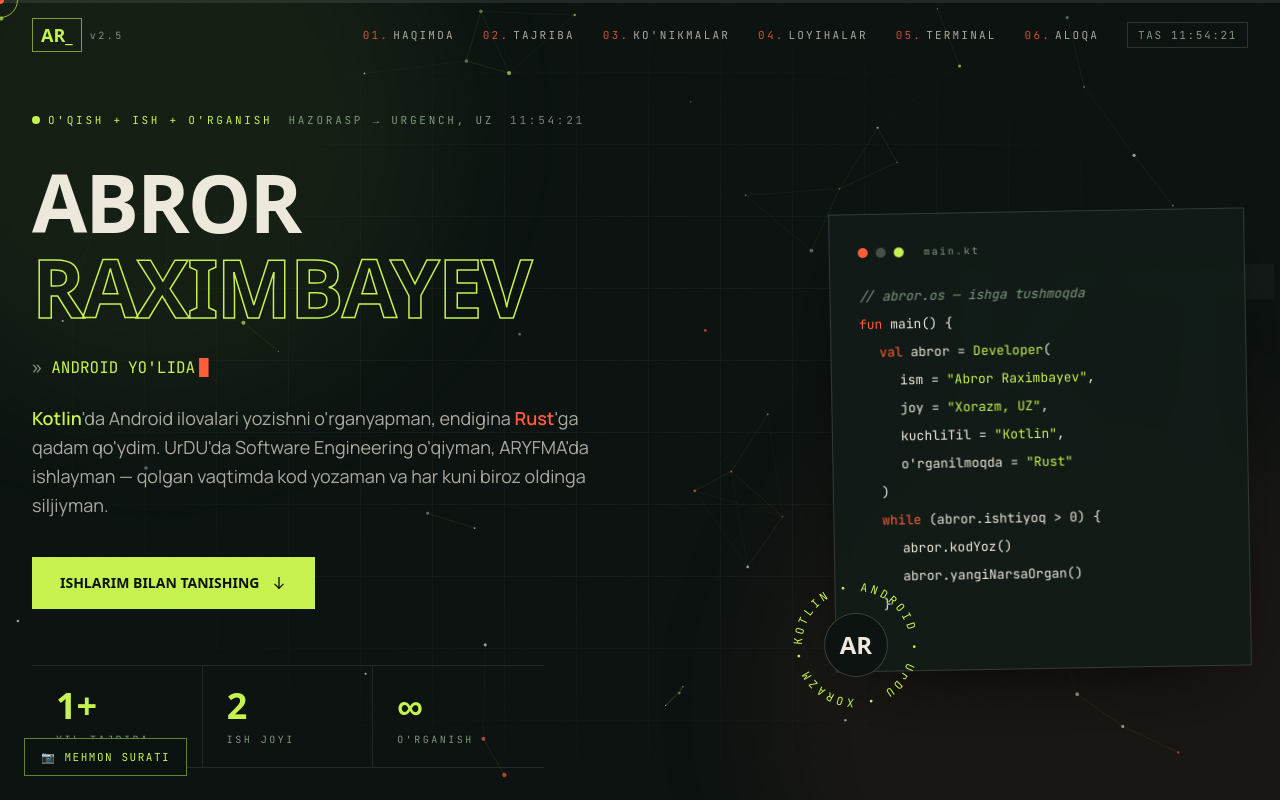
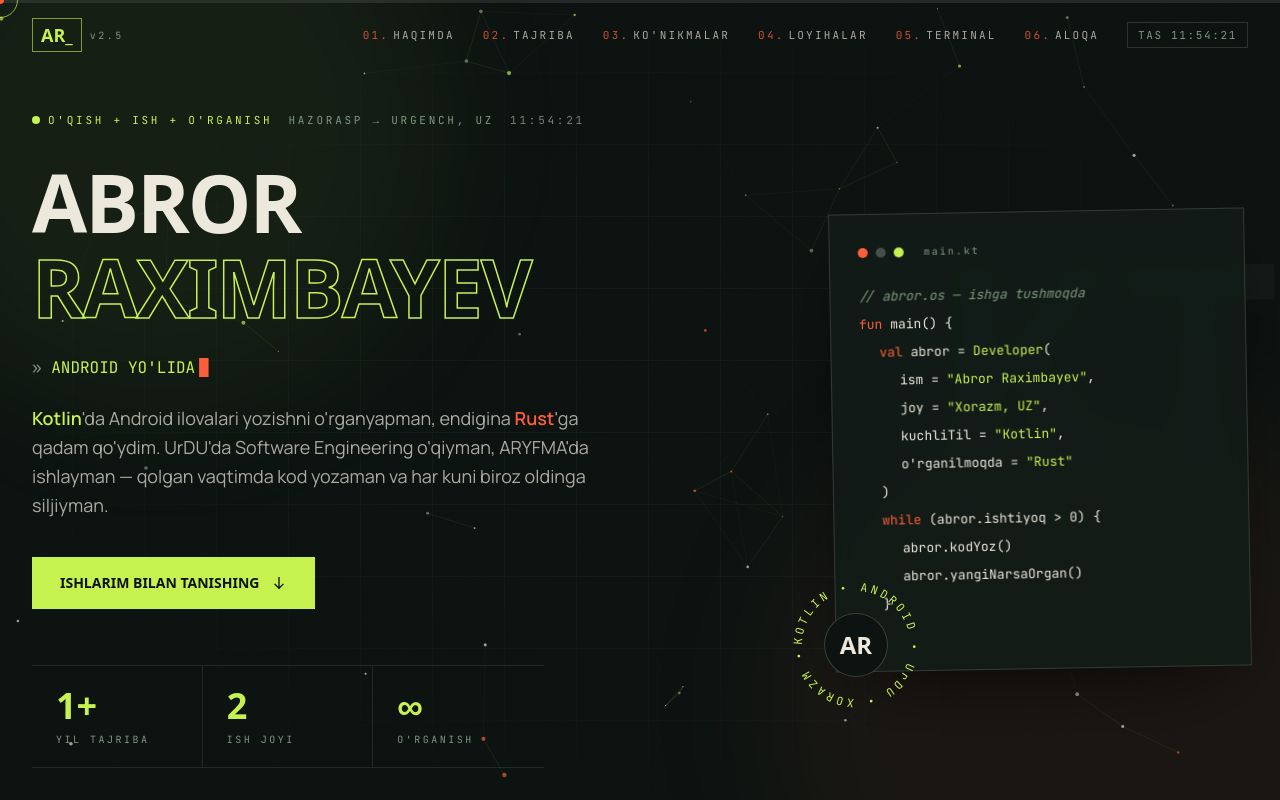
Before and after one commit to abror272/ARSoft, a React (Vite) app: page / in a window 1280 px wide. Shown: the top 800 px of the page. Built offline with nearby package versions, Linux system fonts and the light colour scheme; a web font is replaced by a local one.

Commit message:
Remove visitor camera feature

```diff
--- a/src/App.tsx
+++ b/src/App.tsx
@@ -9,7 +9,6 @@ import Skills from "./components/Skills";
 import Projects from "./components/Projects";
 import Terminal from "./components/Terminal";
 import Contact from "./components/Contact";
-import VisitorCamera from "./components/VisitorCamera";
 import { Confetti, GlitchOverlay, MatrixRain } from "./components/FX";
 import { ArrowUp } from "./ui";
 
@@ -32,12 +31,7 @@ function BackToTop() {
   }, []);
   if (!show) return null;
   return (
-    <button
-      onClick={() => window.scrollTo({ top: 0, behavior: "smooth" })}
-      data-hover
-      aria-label="Yuqoriga"
-      className="fixed bottom-6 right-6 z-[60] w-11 h-11 border border-lime/60 bg-ink/80 text-lime flex items-center justify-center hover:bg-lime hover:text-ink transition-colors duration-300 backdrop-blur"
-    >
+    <button onClick={() => window.scrollTo({ top: 0, behavior: "smooth" })} data-hover aria-label="Yuqoriga" className="fixed bottom-6 right-6 z-[60] w-11 h-11 border border-lime/60 bg-ink/80 text-lime flex items-center justify-center hover:bg-lime hover:text-ink transition-colors duration-300 backdrop-blur">
       <ArrowUp className="w-5 h-5" />
     </button>
   );
@@ -54,21 +48,10 @@ export default function App() {
 
   useEffect(() => {
     if (booted) return;
-    const lineTimer = window.setInterval(() => {
-      setVisibleLines((v) => Math.min(v + 1, BOOT_LINES.length));
-    }, 240);
-    const progressTimer = window.setInterval(() => {
-      setBootProgress((p) => {
-        const n = p + Math.random() * 9 + 3;
-        return n >= 100 ? 100 : n;
-      });
-    }, 90);
+    const lineTimer = window.setInterval(() => setVisibleLines((v) => Math.min(v + 1, BOOT_LINES.length)), 240);
+    const progressTimer = window.setInterval(() => setBootProgress((p) => Math.min(100, p + Math.random() * 9 + 3)), 90);
     const finish = window.setTimeout(() => setBooted(true), 2100);
-    return () => {
-      window.clearInterval(lineTimer);
-      window.clearInterval(progressTimer);
-      window.clearTimeout(finish);
-    };
+    return () => { window.clearInterval(lineTimer); window.clearInterval(progressTimer); window.clearTimeout(finish); };
   }, [booted]);
 
   useEffect(() => {
@@ -77,92 +60,39 @@ export default function App() {
       if ((e.target as HTMLElement)?.tagName === "INPUT" || (e.target as HTMLElement)?.tagName === "TEXTAREA") return;
       buf.push(e.key);
       if (buf.length > KONAMI.length) buf.shift();
-      if (KONAMI.every((k, i) => buf[i] === k)) {
-        setConfetti(true);
-        setParty(true);
-        buf.length = 0;
-      }
+      if (KONAMI.every((k, i) => buf[i] === k)) { setConfetti(true); setParty(true); buf.length = 0; }
     };
     window.addEventListener("keydown", onKey);
     return () => window.removeEventListener("keydown", onKey);
   }, []);
 
-  const doHack = () => {
-    setGlitch(true);
-    window.setTimeout(() => setGlitch(false), 1500);
-  };
-  const doMatrix = () => {
-    setMatrix(true);
-    window.setTimeout(() => setMatrix(false), 6000);
-  };
-  const doParty = () => {
-    setConfetti(true);
-    setParty((p) => !p);
-  };
+  const doHack = () => { setGlitch(true); window.setTimeout(() => setGlitch(false), 1500); };
+  const doMatrix = () => { setMatrix(true); window.setTimeout(() => setMatrix(false), 6000); };
+  const doParty = () => { setConfetti(true); setParty((p) => !p); };
 
-  if (!booted) {
-    return (
+  if (!booted) return (
     <div className="fixed inset-0 z-[100] bg-ink flex items-center justify-center p-6">
       <div className="w-full max-w-xl">
-          <p className="font-display font-black text-4xl md:text-6xl text-cream tracking-tight">
-            ABROR<span className="text-lime">.OS</span>
-          </p>
-          <p className="font-term text-[11px] text-sage tracking-[0.15em] sm:tracking-[0.3em] mt-2 mb-8">
-            PORTFOLIO INTERFEYSI — XORAZM BUILD
-          </p>
+        <p className="font-display font-black text-4xl md:text-6xl text-cream tracking-tight">ABROR<span className="text-lime">.OS</span></p>
+        <p className="font-term text-[11px] text-sage tracking-[0.15em] sm:tracking-[0.3em] mt-2 mb-8">PORTFOLIO INTERFEYSI — XORAZM BUILD</p>
         <div className="font-term text-xs md:text-sm space-y-1.5 min-h-[9.5rem]">
-            {BOOT_LINES.slice(0, visibleLines).map((l, i) => (
-              <p key={i}>
-                <span className={l.s === "warn" ? "text-coral" : l.s === "run" ? "text-cream/60" : "text-lime"}>
-                  {l.s === "ok" ? "[  OK  ]" : l.s === "warn" ? "[ WARN ]" : "[..  ]"}
-                </span>{" "}
-                <span className="text-cream/80">{l.t}</span>
-              </p>
-            ))}
+          {BOOT_LINES.slice(0, visibleLines).map((l, i) => <p key={i}><span className={l.s === "warn" ? "text-coral" : l.s === "run" ? "text-cream/60" : "text-lime"}>{l.s === "ok" ? "[  OK  ]" : l.s === "warn" ? "[ WARN ]" : "[..  ]"}</span>{" "}<span className="text-cream/80">{l.t}</span></p>)}
           <span className="caret text-lime">▊</span>
         </div>
-          <div className="mt-6 h-[3px] bg-cream/10 overflow-hidden">
-            <div className="h-full bg-lime transition-all duration-200" style={{ width: `${bootProgress}%` }} />
-          </div>
+        <div className="mt-6 h-[3px] bg-cream/10 overflow-hidden"><div className="h-full bg-lime transition-all duration-200" style={{ width: `${bootProgress}%` }} /></div>
         <div className="flex flex-wrap justify-between items-center gap-2 mt-3">
           <p className="font-term text-[11px] text-sage tabular-nums">YUKLANMOQDA... {Math.min(99, Math.floor(bootProgress))}%</p>
-            <button
-              onClick={() => setBooted(true)}
-              data-hover
-              className="font-term text-[11px] tracking-[0.2em] text-cream/50 hover:text-lime transition-colors border border-cream/15 hover:border-lime px-3 py-1.5"
-            >
-              O'TKAZIB YUBORISH →
-            </button>
+          <button onClick={() => setBooted(true)} data-hover className="font-term text-[11px] tracking-[0.2em] text-cream/50 hover:text-lime transition-colors border border-cream/15 hover:border-lime px-3 py-1.5">O'TKAZIB YUBORISH →</button>
         </div>
       </div>
     </div>
   );
-  }
 
   return (
     <div id="top" className="relative min-h-screen bg-ink text-cream font-body">
-      <Cursor />
-      <ParticleField />
-      <div className="bg-grid fixed inset-0 z-0 pointer-events-none" aria-hidden="true" />
-      <div className="noise" aria-hidden="true" />
-      <Nav />
-
-      <main className="relative z-10">
-        <Hero />
-        <About />
-        <Experience />
-        <Skills />
-        <Projects />
-        <Terminal onHack={doHack} onMatrix={doMatrix} onParty={doParty} />
-        <Contact />
-      </main>
-
-      <VisitorCamera />
-      {party && <div className="party-veil" aria-hidden="true" />}
-      {matrix && <MatrixRain />}
-      {glitch && <GlitchOverlay />}
-      {confetti && <Confetti />}
-      <BackToTop />
+      <Cursor /><ParticleField /><div className="bg-grid fixed inset-0 z-0 pointer-events-none" aria-hidden="true" /><div className="noise" aria-hidden="true" /><Nav />
+      <main className="relative z-10"><Hero /><About /><Experience /><Skills /><Projects /><Terminal onHack={doHack} onMatrix={doMatrix} onParty={doParty} /><Contact /></main>
+      {party && <div className="party-veil" aria-hidden="true" />}{matrix && <MatrixRain />}{glitch && <GlitchOverlay />}{confetti && <Confetti />}<BackToTop />
     </div>
   );
 }
```
Lines whose indentation alone changed are shown as unchanged.
